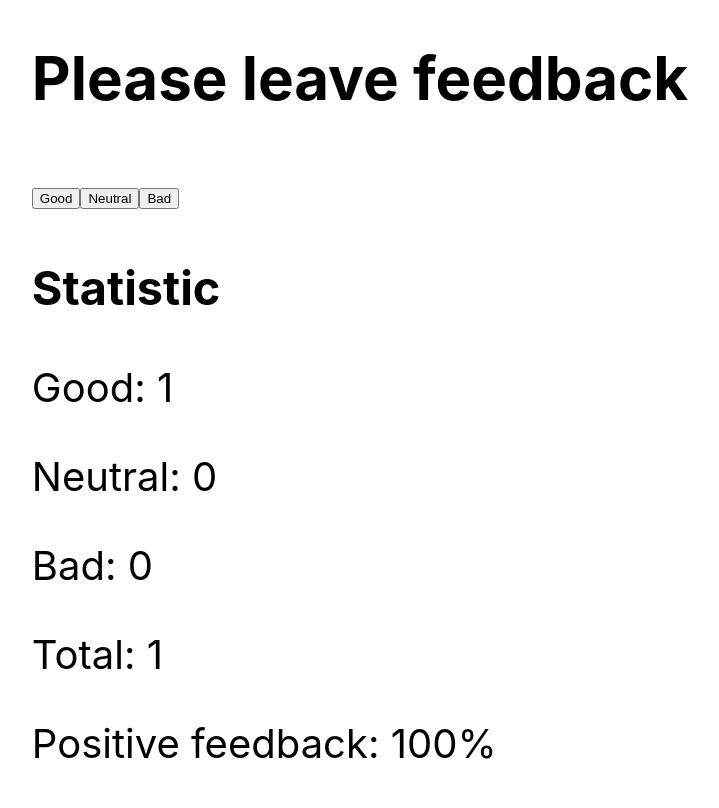
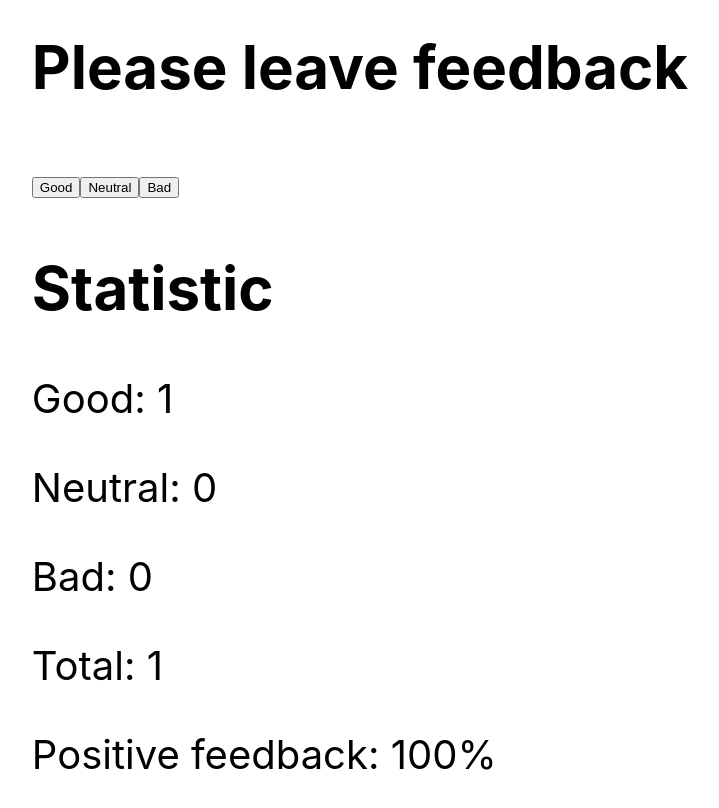
Before and after one commit to Bilyk88/goit-react-hw-02-feedback, a React (Create React App) app: page / in a window 1280 px wide. Both pictures are taken after a click on the button "Good". Shown: the top 808 px of the page, without its empty margins (280-999 px from the left). Built offline with nearby package versions, Linux system fonts and the light colour scheme.

Commit message:
Components

```diff
--- a/src/components/Feedback/Feedback.jsx
+++ b/src/components/Feedback/Feedback.jsx
@@ -1,4 +1,8 @@
-import React, { Component } from 'react';
+import { FeedbackOptions } from 'components/FeedbackOptions/FeedbackOptions';
+import { Notification } from 'components/Notification/Notification';
+import { Section } from 'components/Section/Section';
+import { Statistics } from 'components/Statistics/Statistics';
+import { Component } from 'react';
 
 export class Feedback extends Component {
   state = {
@@ -31,8 +35,15 @@ export class Feedback extends Component {
   render() {
     return (
       <div>
-        <h2>Please leave feedback</h2>
-        <div>
+        <Section title="Please leave feedback">
+          <FeedbackOptions
+            onClickGood={this.handleClickGood}
+            onClickNeutral={this.handleClickNeutral}
+            onClickBad={this.handleClickBad}
+          />
+        </Section>
+
+        {/* <div>
           <button type="button" onClick={this.handleClickGood}>
             Good
           </button>
@@ -42,23 +53,44 @@ export class Feedback extends Component {
           <button type="button" onClick={this.handleClickBad}>
             Bad
           </button>
-        </div>
-        <h3>Statistic</h3>
-        <div>
+        </div> */}
+        <Section title="Statistic">
+          {this.state.good || this.state.neutral || this.state.bad ? (
+            <Statistics
+              good={this.state.good}
+              neutral={this.state.neutral}
+              bad={this.state.bad}
+              total={this.countTotalFeedback()}
+              positivePercentage={this.countPositiveFeedbackPercentage()}
+            />
+          ) : (
+            <Notification message="There is no feedback" />
+          )}
+          {/* <Notification message="There is no feedback" /> */}
+          {/* // <Statistics
+          //   good={this.state.good}
+          //   neutral={this.state.neutral}
+          //   bad={this.state.bad}
+          //   total={this.countTotalFeedback()}
+          //   positivePercentage={this.countPositiveFeedbackPercentage()}
+          // /> */}
+        </Section>
+
+        {/* <div>
           <p>Good: {this.state.good}</p>
           <p>Neutral: {this.state.neutral}</p>
           <p>Bad: {this.state.bad}</p>
           <p>Total: {this.countTotalFeedback()}</p>
-          {/* {this.countPositiveFeedbackPercentage() >= 0 && (
+          {this.countPositiveFeedbackPercentage() >= 0 && (
             <p>Positive feedback: {this.countPositiveFeedbackPercentage()}%</p>
-          )} */}
+          )}
           <p>
             Positive feedback:{' '}
             {this.countPositiveFeedbackPercentage() >= 0 &&
               this.countPositiveFeedbackPercentage()}
             %
           </p>
-        </div>
+        </div> */}
       </div>
     );
   }
--- /dev/null
+++ b/src/components/FeedbackOptions/FeedbackOptions.jsx
@@ -0,0 +1,19 @@
+export const FeedbackOptions = ({
+  onClickGood,
+  onClickNeutral,
+  onClickBad,
+}) => {
+  return (
+    <div>
+      <button type="button" onClick={onClickGood}>
+        Good
+      </button>
+      <button type="button" onClick={onClickNeutral}>
+        Neutral
+      </button>
+      <button type="button" onClick={onClickBad}>
+        Bad
+      </button>
+    </div>
+  );
+};
--- /dev/null
+++ b/src/components/Notification/Notification.jsx
@@ -0,0 +1,3 @@
+export const Notification = ({ message }) => {
+  return <p>{message}</p>;
+};
--- /dev/null
+++ b/src/components/Section/Section.jsx
@@ -0,0 +1,8 @@
+export const Section = ({ title, children }) => {
+  return (
+    <section>
+      <h2>{title}</h2>
+      {children}
+    </section>
+  );
+};
--- /dev/null
+++ b/src/components/Statistics/Statistics.jsx
@@ -0,0 +1,22 @@
+export const Statistics = ({
+  good,
+  neutral,
+  bad,
+  total,
+  positivePercentage,
+}) => {
+  return (
+    <div>
+      <p>Good: {good}</p>
+      <p>Neutral: {neutral}</p>
+      <p>Bad: {bad}</p>
+      <p>Total: {total}</p>
+      {/* {this.countPositiveFeedbackPercentage() >= 0 && (
+            <p>Positive feedback: {this.countPositiveFeedbackPercentage()}%</p>
+          )} */}
+      <p>
+        Positive feedback: {positivePercentage >= 0 && positivePercentage + '%'}
+      </p>
+    </div>
+  );
+};
```
